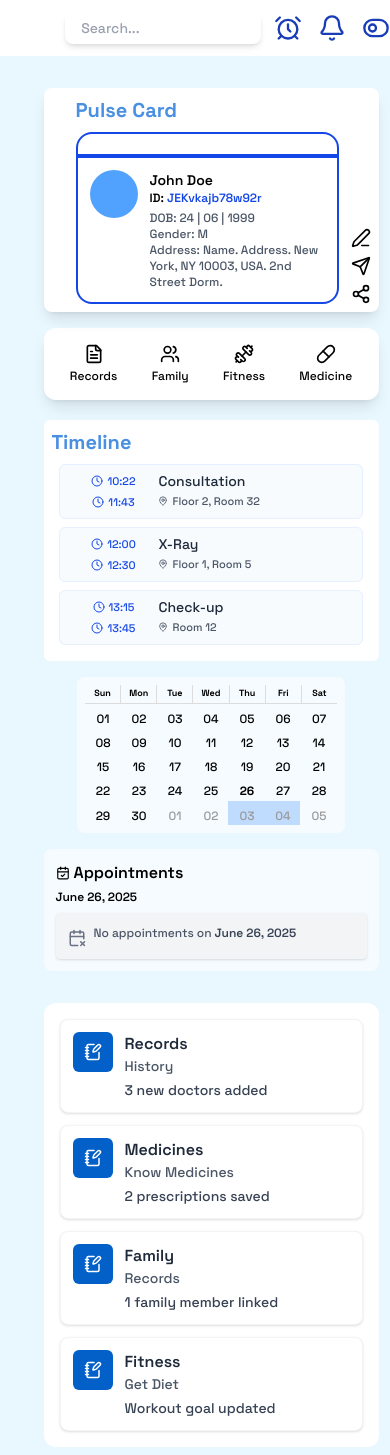
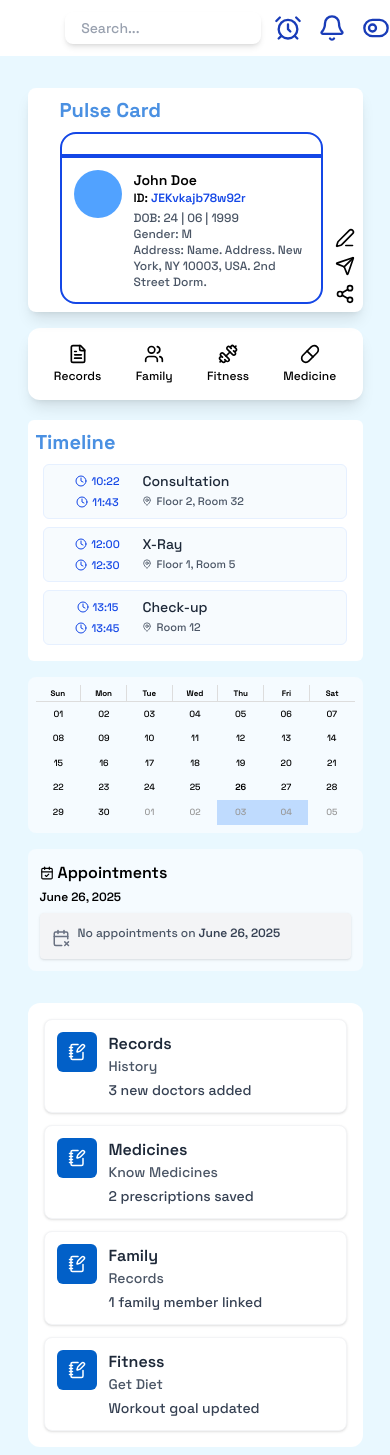
Before and after one commit to BlessinCareEssentialsPvtLtd/PulseConnect, a React (Vite) app in the folder frontend/: page / in a window 390 px wide. Built offline with nearby package versions, Linux system fonts and the light colour scheme.

Commit message:
Fixed the calender issue

```diff
--- a/frontend/src/App.css
+++ b/frontend/src/App.css
@@ -174,6 +174,7 @@
   display: flex;
   justify-content: center;
   align-items: center;
+  line-height: 1;
 }
 
 /* Hide event names inside calendar cells */
@@ -200,3 +201,22 @@
 .compact-calendar .rbc-date-cell:focus {
   outline: none;
 }
+
+/* ======================== */
+/* Responsive Adjustments   */
+/* ======================== */
+
+@media (max-width: 480px) {
+  .compact-calendar .rbc-date-cell {
+    font-size: 9px;     /* Smaller font on small devices */
+    height: 24px;       /* Reduced cell height */
+  }
+
+  .compact-calendar .rbc-header {
+    font-size: 8px;     /* Smaller weekday labels */
+  }
+
+  .compact-calendar .rbc-month-row {
+    min-height: 10px;   /* Adjust row height */
+  }
+}
--- a/frontend/src/components/Appointments.jsx
+++ b/frontend/src/components/Appointments.jsx
@@ -40,7 +40,7 @@ const Appointments = () => {
     <div className="flex flex-col md:flex-row justify-evenly gap-4 ">
       {/* Calendar */}
       <div className="flex md:inline justify-center w-full md:w-max">
-      <section className="md:w-[250px] w-[80%] h-[40vw] md:h-[250px] rounded-lg bg-[#f5fbff] p-2 ">
+      <section className="md:w-[250px] w-full h-[40vw] md:h-[250px] rounded-lg bg-[#f5fbff] p-2 ">
         <Calendar
           localizer={localizer}
           events={events}
@@ -50,7 +50,9 @@ const Appointments = () => {
           views={{ month: true }}
           toolbar={false}
           selectable={true}
+          popup
           onSelectSlot={handleCellClick}
+          onDrillDown={(date) => handleCellClick({ start: date })}
           onSelectEvent={(event) => setSelectedDate(event.start)}
           date={currentDate}
           onNavigate={setCurrentDate}
--- a/frontend/src/pages/Dashboard.jsx
+++ b/frontend/src/pages/Dashboard.jsx
@@ -189,18 +189,18 @@ export default function Dashboard({ showProfile, toggleProfileFunction }) {
       {/*By flex*/}
       <div className="flex flex-col w-[90%] bg-[#e9f8ff] p-2">
         <div className="flex w-full max-[780px]:flex-col mt-4">
-          <div className="w-full md:w-[48%] ml-4">
+          <div className="w-full md:w-[48%] md:ml-4">
             <PulseCard />
           </div>
-          <div className="w-full md:w-[48%] ml-4 mt-4 md:mt-0">
+          <div className="w-full md:w-[48%] md:ml-4 mt-4 md:mt-0">
             <Timeline />
           </div>
         </div>
         <div className="flex w-full max-[780px]:flex-col mt-4">
-          <div className="w-full md:w-[48%] ml-4">
+          <div className="w-full md:w-[48%] md:ml-4">
             <Appointments />
           </div>
-          <div className="w-full md:w-[48%] ml-4 mt-4 md:mt-0">
+          <div className="w-full md:w-[48%] md:ml-4 mt-4 md:mt-0">
             <HistoryCards />
           </div>
         </div>
```
